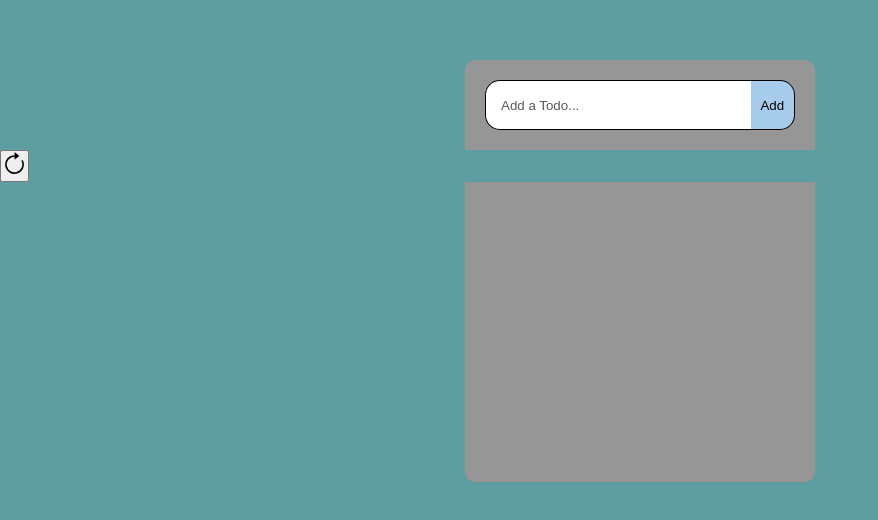
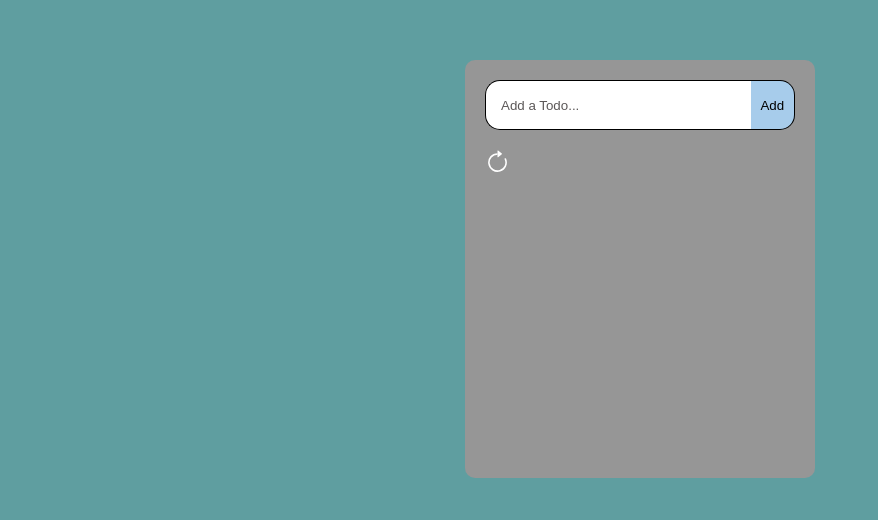
Before and after one commit to Giioz/todo-app, a plain HTML site: page index.html in a window 1280 px wide. Shown: the part 140-660 px from the top of the page, without its empty margins (0-878 px from the left). Drawn offline with Linux system fonts and the light colour scheme.

Commit message:
style (reset button)

```diff
--- a/styles.css
+++ b/styles.css
@@ -84,6 +84,26 @@ ul li button:hover {
     border-radius: 3px;
 }
 
+.resetBtn {
+    width: 350px;
+    background-color: rgb(150, 150, 150);
+    display: flex;
+    align-items: start;
+    padding-inline: 20px;
+    margin: auto;
+}
+.resetBtn button {
+    background-color: rgb(150, 150, 150);
+    border: none;
+
+}
+.resetBtn button svg {
+    color: white;
+}
+.resetBtn button svg:hover {
+    transition: 0.4s;
+    transform: rotate(360deg);
+}
 .line {
     text-decoration: line-through;
 }
```
